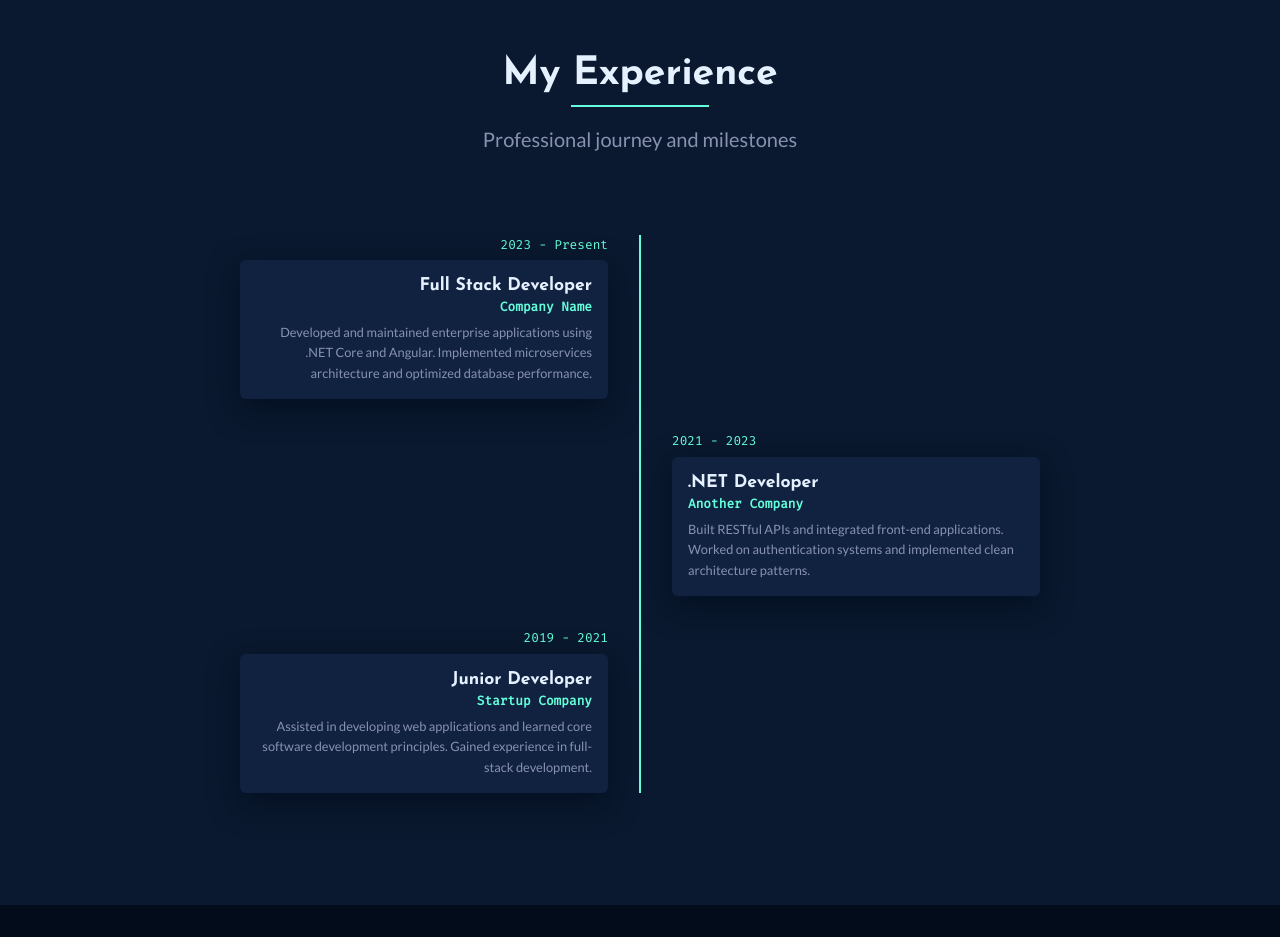
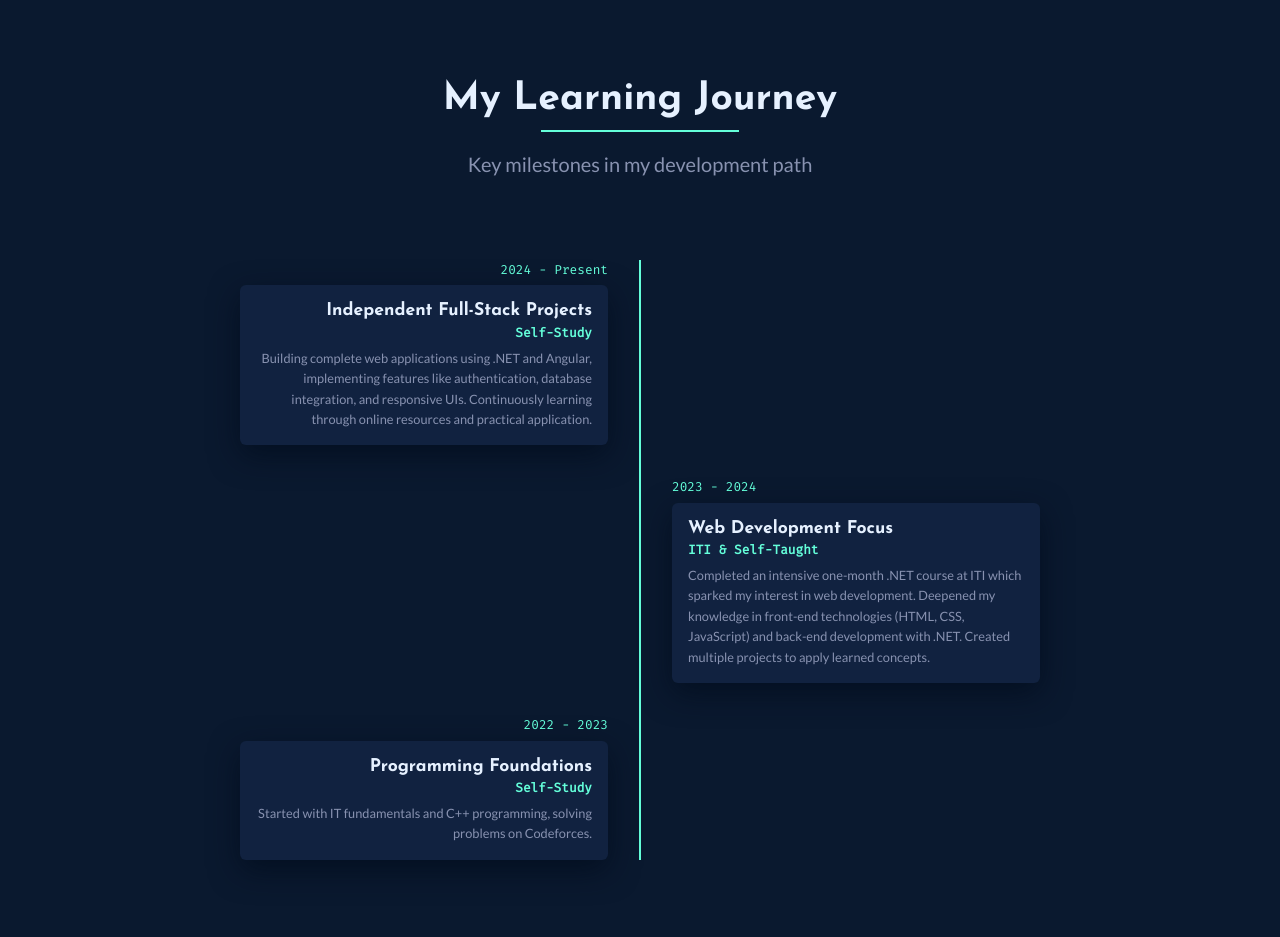
Before and after one commit to AbdullahGoma/Portfolio, a plain HTML site: page about.html in a window 1280 px wide. Shown: the part 1860-2797 px from the top of the page. Drawn offline with nearby package versions, Linux system fonts and the light colour scheme.

Commit message:
Update About

```diff
--- a/about.html
+++ b/about.html
@@ -107,20 +107,21 @@
             <h1 class="about-title">About Me</h1>
             <div class="about-description">
               <p>
-                I'm a <strong>Full-Stack .NET Developer</strong> with a passion
-                for building robust, scalable web applications. My journey in
-                software development began with a curiosity about how systems
-                work, which evolved into a professional career creating
-                efficient solutions.
+                I'm an <strong>aspiring Full-Stack Developer</strong> with a
+                passion for building web applications and continuously expanding
+                my skills. My journey in programming began with an interest in
+                cybersecurity and malware analysis, which eventually led me to
+                discover my love for web development.
               </p>
 
               <h2>My Journey</h2>
               <p>
-                With several years of experience in full-stack development, I've
-                had the opportunity to work on diverse projects ranging from
-                enterprise applications to modern web platforms. My expertise
-                lies in creating seamless integrations between front-end and
-                back-end systems.
+                I started by learning IT fundamentals through Google's Coursera
+                courses and solving algorithmic problems in C++ on Codeforces.
+                After completing a one-month .NET course at ITI, I fell in love
+                with web development and decided to focus on it. Since then,
+                I've been building projects independently to strengthen my
+                skills in both front-end and back-end technologies.
               </p>
 
               <h2>Technical Expertise</h2>
@@ -149,7 +150,7 @@
                   <h3>DevOps & Tools</h3>
                   <ul>
                     <li>Docker & Containerization</li>
-                    <li>Azure Cloud Services</li>
+                    <!-- <li>Azure Cloud Services</li> -->
                     <li>Git Version Control</li>
                     <li>CI/CD Pipelines</li>
                   </ul>
@@ -192,49 +193,52 @@
     </section>
 
     <!-- Experience Timeline -->
+    <!-- Experience Timeline -->
     <section class="timeline-section">
       <div class="section-header">
-        <h2 class="section-title">My Experience</h2>
-        <p class="section-subtitle">Professional journey and milestones</p>
+        <h2 class="section-title">My Learning Journey</h2>
+        <p class="section-subtitle">Key milestones in my development path</p>
       </div>
 
       <div class="timeline-container">
         <div class="timeline">
           <div class="timeline-item" data-aos="fade-up">
-            <div class="timeline-date">2023 - Present</div>
+            <div class="timeline-date">2024 - Present</div>
             <div class="timeline-content">
-              <h3>Full Stack Developer</h3>
-              <h4>Company Name</h4>
+              <h3>Independent Full-Stack Projects</h3>
+              <h4>Self-Study</h4>
               <p>
-                Developed and maintained enterprise applications using .NET Core
-                and Angular. Implemented microservices architecture and
-                optimized database performance.
+                Building complete web applications using .NET and Angular,
+                implementing features like authentication, database integration,
+                and responsive UIs. Continuously learning through online
+                resources and practical application.
               </p>
             </div>
           </div>
 
           <div class="timeline-item" data-aos="fade-up" data-aos-delay="100">
-            <div class="timeline-date">2021 - 2023</div>
+            <div class="timeline-date">2023 - 2024</div>
             <div class="timeline-content">
-              <h3>.NET Developer</h3>
-              <h4>Another Company</h4>
+              <h3>Web Development Focus</h3>
+              <h4>ITI & Self-Taught</h4>
               <p>
-                Built RESTful APIs and integrated front-end applications. Worked
-                on authentication systems and implemented clean architecture
-                patterns.
+                Completed an intensive one-month .NET course at ITI which
+                sparked my interest in web development. Deepened my knowledge in
+                front-end technologies (HTML, CSS, JavaScript) and back-end
+                development with .NET. Created multiple projects to apply
+                learned concepts.
               </p>
             </div>
           </div>
 
           <div class="timeline-item" data-aos="fade-up" data-aos-delay="200">
-            <div class="timeline-date">2019 - 2021</div>
+            <div class="timeline-date">2022 - 2023</div>
             <div class="timeline-content">
-              <h3>Junior Developer</h3>
-              <h4>Startup Company</h4>
+              <h3>Programming Foundations</h3>
+              <h4>Self-Study</h4>
               <p>
-                Assisted in developing web applications and learned core
-                software development principles. Gained experience in full-stack
-                development.
+                Started with IT fundamentals and C++ programming, solving
+                problems on Codeforces.
               </p>
             </div>
           </div>
```
